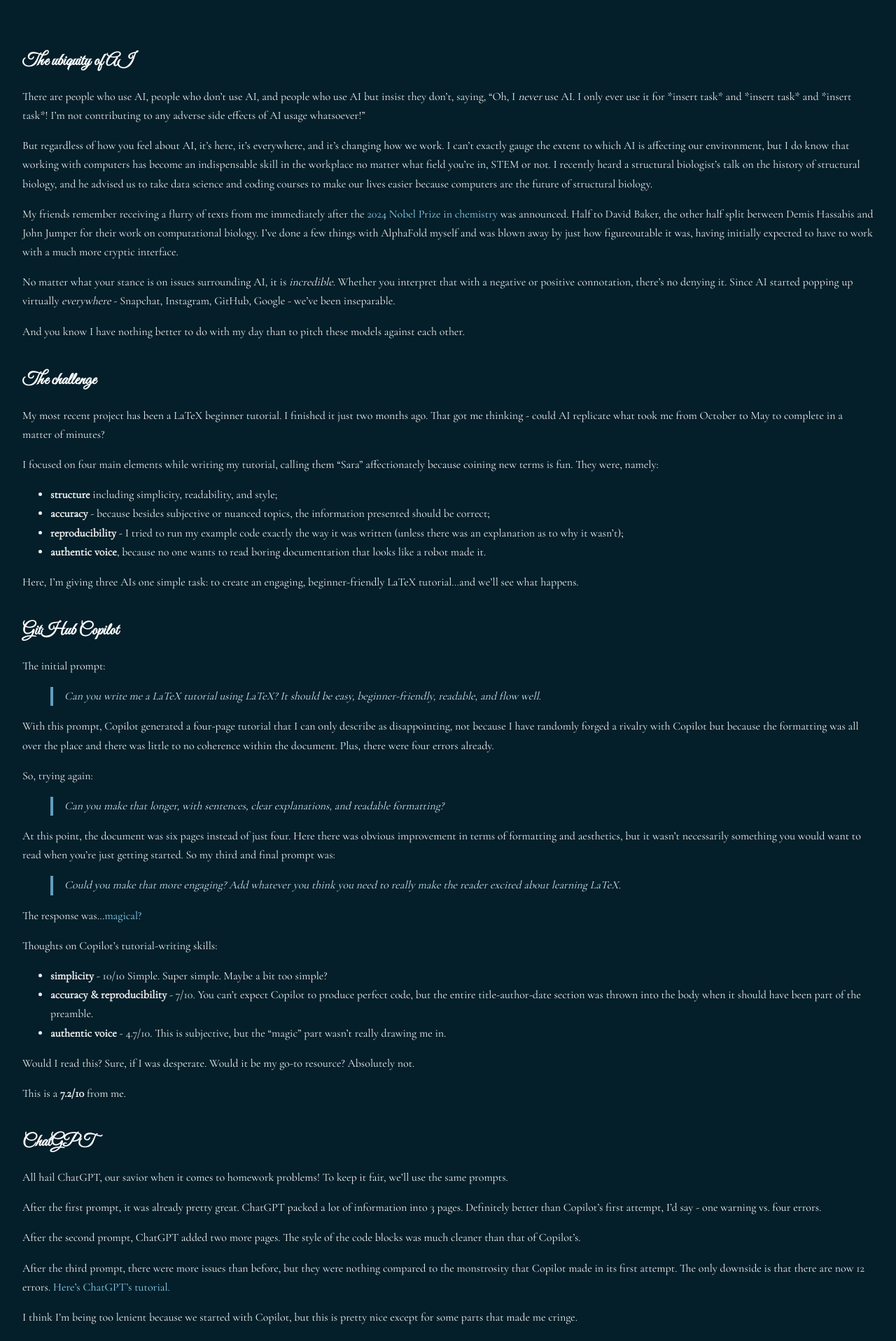
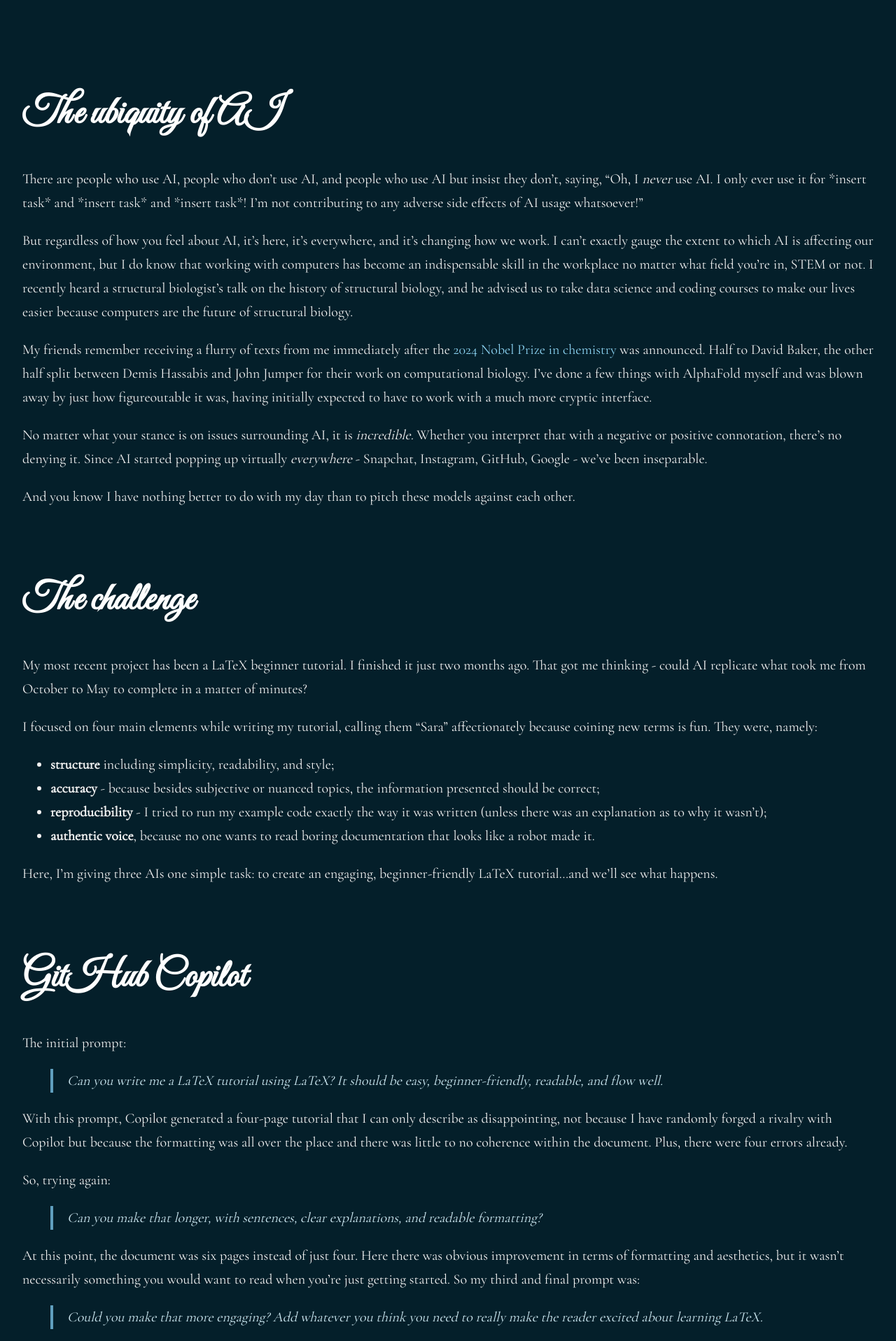
Before and after one commit to leucinemymind/leucinemymind.github.io, a Jekyll site: the page built from _posts/2025-07-09-ai.md, in a window 1280 px wide. Shown: the top 1917 px of the page at 70% size. Built offline with Jekyll 4.4.1, drawn with Linux system fonts in a browser that asks for light colours; our own code applies the rules of GitHub Pages for plain Markdown files.

Commit message:
Update style.css

```diff
--- a/assets/style.css
+++ b/assets/style.css
@@ -1,17 +1,25 @@
 body {
+  font-family: 'Cormorant Garamond', serif;
+  font-size: 20px;
+  line-height: 1.7;
+  color: #f2f2f2;
   background-color: #041f2a;
-  color: #f2f2f2;
-  font-family: 'Cormorant Garamond', serif;
   margin: 0;
   padding: 2rem;
-  line-height: 1.7;
 }
 
 h1, h2, h3 {
   font-family: 'Great Vibes', cursive;
+  font-size: 3.5rem;
   color: #ffffff;
   margin-top: 1.5em;
   margin-bottom: 0.5em;
+}
+
+h1.site-title {
+  text-align: center;
+  margin: 2rem 0;
+  font-size: 4.5rem;
 }
 
 a {
```
